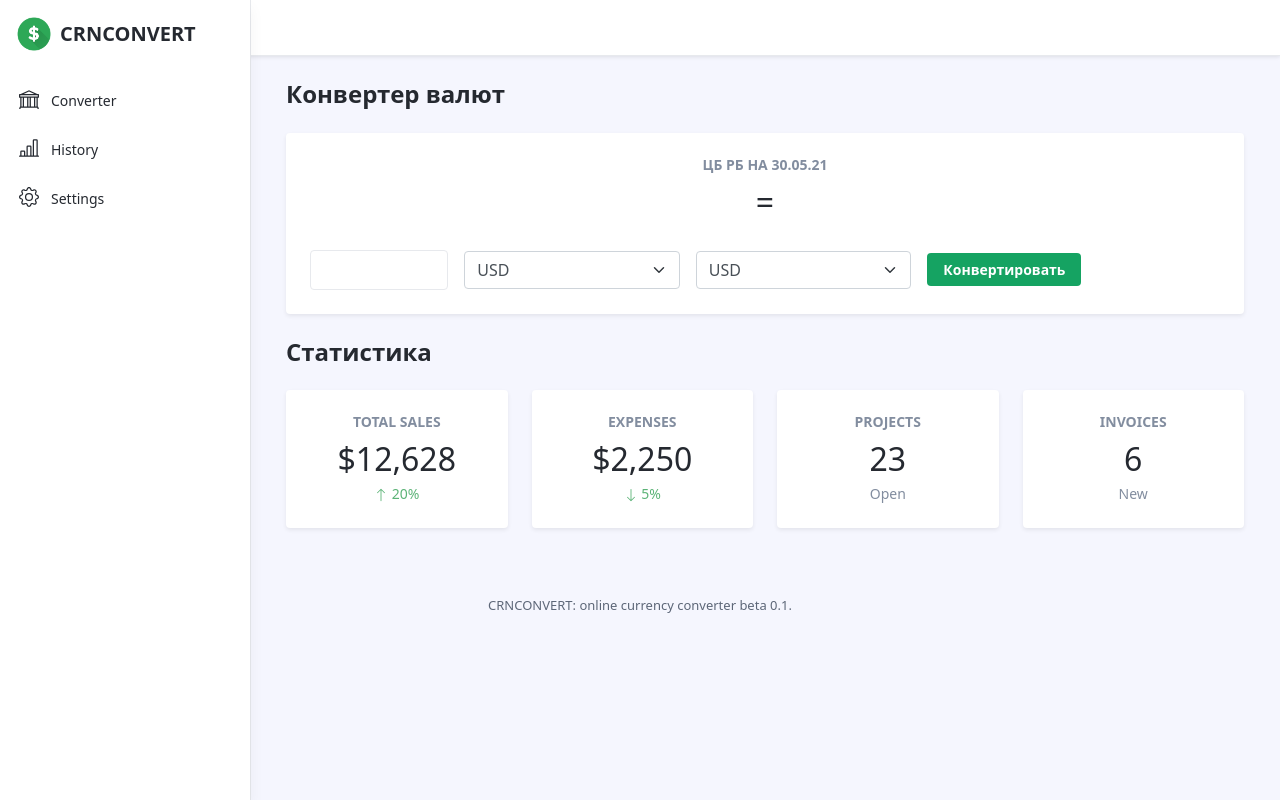
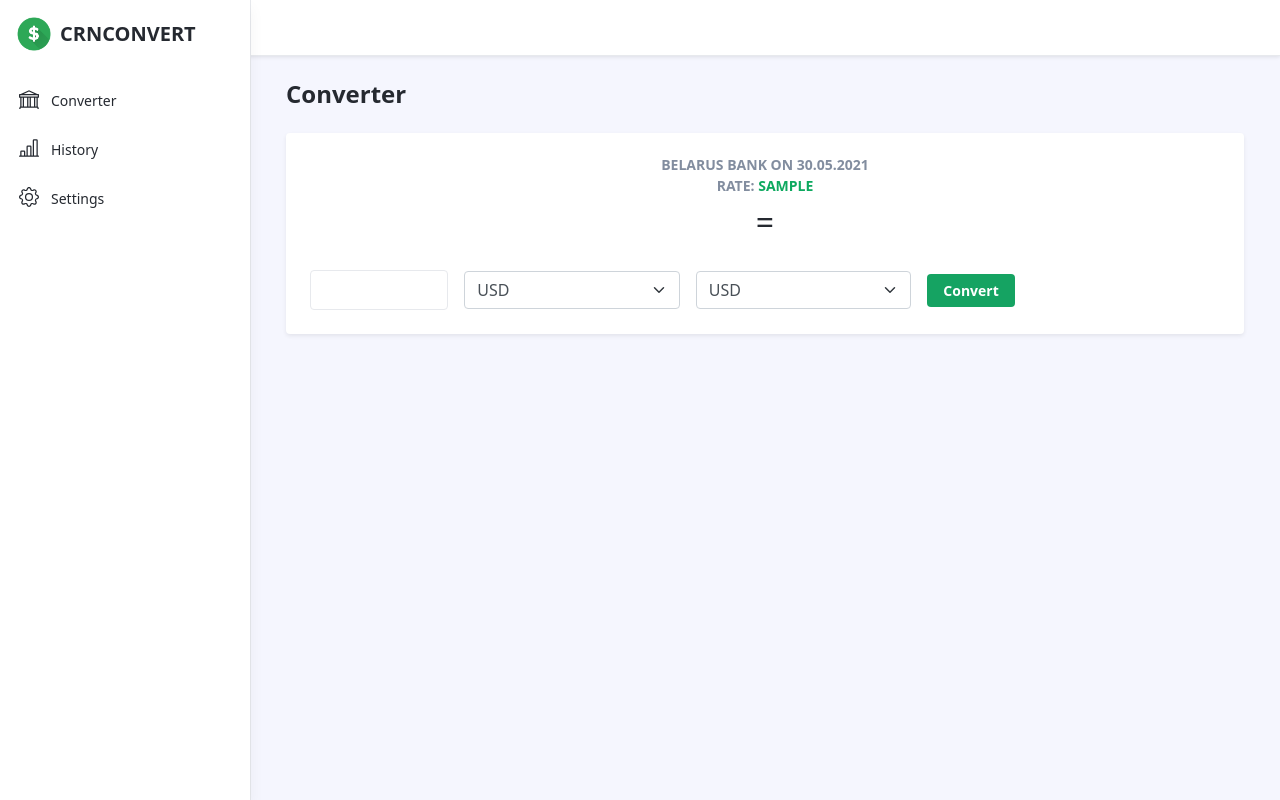
Before and after one commit to mxmilyasov/currency-converter, a PHP site: template template/include/converter.html.twig in a window 1280 px wide. Run offline with PHP 8.4, Linux system fonts and the light colour scheme; the template is opened without the code that fills it: most values are stand-ins (such as "Sample title", 1, 10 or a date in 2020); some libraries are stand-ins or nearby versions.

Commit message:
Some fix templates.

```diff
--- a/src/Controller/ConvertController.php
+++ b/src/Controller/ConvertController.php
@@ -22,7 +22,7 @@ class ConvertController extends BaseController
         $currencies = $currencyRepo->getCurrencies();
         $lastConvertResult = $converterResultRepo->getLastConvertResult();
 
-        ['fromCurrency' => $fromCurrencyCode, 'toCurrency' => $toCurrencyCode] = $lastConvertResult;
+        ['fromCurrency' => $fromCurrencyCode, 'toCurrency' => $toCurrencyCode, 'rate' => $rate] = $lastConvertResult;
 
         return $this->view->render(
             'include/converter.html.twig',
@@ -30,7 +30,8 @@ class ConvertController extends BaseController
                 'currencies' => $currencies,
                 'fromCurrencySymbol' => $fromCurrencyCode,
                 'toCurrencySymbol' => $toCurrencyCode,
-                'lastConvertResult' => $lastConvertResult
+                'lastConvertResult' => $lastConvertResult,
+                'lastConvertRate' => $rate
             ]
         );
     }
--- a/src/Repository/ConverterResultRepository.php
+++ b/src/Repository/ConverterResultRepository.php
@@ -30,7 +30,7 @@ class ConverterResultRepository extends EntityRepository
     public function getLastConvertResult(): array|false
     {
         $db = Database::getConnection();
-        $sql = 'SELECT fromCurrency, toCurrency, convertResult, amount, createdAt
+        $sql = 'SELECT fromCurrency, toCurrency, convertResult, rate, amount, createdAt
                 FROM converter_results ORDER BY createdAt DESC LIMIT 1';
 
         return $db->query($sql)->fetch(PDO::FETCH_ASSOC);
--- a/template/include/converter.html.twig
+++ b/template/include/converter.html.twig
@@ -9,7 +9,7 @@
     <div class="app-content pt-3 p-md-3 p-lg-4">
         <div class="container-xl">
 
-            <h1 class="app-page-title">Конвертер валют</h1>
+            <h1 class="app-page-title">Converter</h1>
 
             <div class="app-card shadow-sm mb-4">
                 <div class="inner">
@@ -18,20 +18,24 @@
                         <div id="log" class="app-card app-card-stat">
 
                             <div class="app-card-body pb-4">
-                                <h4 class="stats-type mb-1">ЦБ РБ на {{ lastConvertResult['createdAt']|date('d.m.y') }}</h4>
-                                <span class="stats-figure">{{ lastConvertResult['amount']|replace({'.': ","}) }}</span> {{ lastConvertResult['fromCurrency'] }} <span class="stats-figure"> = {{ lastConvertResult['convertResult']|replace({'.': ","}) }}</span> {{ lastConvertResult['toCurrency'] }}
+                                <h4 class="stats-type mb-1">Belarus Bank
+                                    on {{ lastConvertResult['createdAt']|date('d.m.Y') }}</h4>
+                                <h4 class="stats-type mb-1">Rate: <strong
+                                            style="color: #0da95f">{{ lastConvertRate }}</strong></h4>
+                                <span class="stats-figure">{{ lastConvertResult['amount']|replace({'.': ","}) }}</span> {{ lastConvertResult['fromCurrency'] }}
+                                <span class="stats-figure"> = {{ lastConvertResult['convertResult']|replace({'.': ","}) }}</span> {{ lastConvertResult['toCurrency'] }}
                             </div>
 
                         </div>
 
                         <form id="currencyConverterForm" class="row gy-2 gx-3 align-items-center">
                             <div class="col-md-2 col-lg-2">
-                                <label class="visually-hidden" for="autoSizingInput">Name</label>
+                                <label class="visually-hidden" for="amount">Name</label>
                                 <input type="number" step="any" class="form-control w-200" id="amount"
                                        name="amount" placeholder="" required>
                             </div>
                             <div class="col-md-3 col-lg-3">
-                                <label class="visually-hidden" for="autoSizingSelect">Preference</label>
+                                <label class="visually-hidden" for="fromCurrency">Preference</label>
                                 <select id="fromCurrency" name="fromCurrency" class="form-select">
                                     {% for currency in currencies %}
                                         <option {{ currency == lastConvertResult['fromCurrency'] ? 'selected' }}>{{ currency }}</option>
@@ -39,7 +43,7 @@
                                 </select>
                             </div>
                             <div class="col-md-3 col-lg-3">
-                                <label class="visually-hidden" for="autoSizingSelect">Preference</label>
+                                <label class="visually-hidden" for="toCurrency">Preference</label>
                                 <select id="toCurrency" name="toCurrency" class="form-select">
                                     {% for currency in currencies %}
                                         <option {{ currency == lastConvertResult['toCurrency'] ? 'selected' }}>{{ currency }}</option>
@@ -48,74 +52,12 @@
                             </div>
                             <div class="col-md-3 col-lg-3">
                                 <button id="currencyConverterBtn" type="submit"
-                                        class="btn app-btn-primary w-auto h-auto">Конвертировать
+                                        class="btn app-btn-primary w-auto h-auto">Convert
                                 </button>
                             </div>
                         </form>
                     </div>
 
-                </div>
-            </div>
-
-            <h1 class="app-page-title">Статистика</h1>
-
-            <div class="row g-4 mb-4">
-                <div class="col-6 col-lg-3">
-                    <div class="app-card app-card-stat shadow-sm h-100">
-                        <div class="app-card-body p-3 p-lg-4">
-                            <h4 class="stats-type mb-1">Total Sales</h4>
-                            <div class="stats-figure">$12,628</div>
-                            <div class="stats-meta text-success">
-                                <svg width="1em" height="1em" viewBox="0 0 16 16" class="bi bi-arrow-up"
-                                     fill="currentColor" xmlns="http://www.w3.org/2000/svg">
-                                    <path fill-rule="evenodd"
-                                          d="M8 15a.5.5 0 0 0 .5-.5V2.707l3.146 3.147a.5.5 0 0 0 .708-.708l-4-4a.5.5 0 0 0-.708 0l-4 4a.5.5 0 1 0 .708.708L7.5 2.707V14.5a.5.5 0 0 0 .5.5z"/>
-                                </svg>
-                                20%
-                            </div>
-                        </div>
-                        <a class="app-card-link-mask" href="#"></a>
-                    </div>
-                </div>
-
-                <div class="col-6 col-lg-3">
-                    <div class="app-card app-card-stat shadow-sm h-100">
-                        <div class="app-card-body p-3 p-lg-4">
-                            <h4 class="stats-type mb-1">Expenses</h4>
-                            <div class="stats-figure">$2,250</div>
-                            <div class="stats-meta text-success">
-                                <svg width="1em" height="1em" viewBox="0 0 16 16" class="bi bi-arrow-down"
-                                     fill="currentColor" xmlns="http://www.w3.org/2000/svg">
-                                    <path fill-rule="evenodd"
-                                          d="M8 1a.5.5 0 0 1 .5.5v11.793l3.146-3.147a.5.5 0 0 1 .708.708l-4 4a.5.5 0 0 1-.708 0l-4-4a.5.5 0 0 1 .708-.708L7.5 13.293V1.5A.5.5 0 0 1 8 1z"/>
-                                </svg>
-                                5%
-                            </div>
-                        </div>
-                        <a class="app-card-link-mask" href="#"></a>
-                    </div>
-                </div>
-                <div class="col-6 col-lg-3">
-                    <div class="app-card app-card-stat shadow-sm h-100">
-                        <div class="app-card-body p-3 p-lg-4">
-                            <h4 class="stats-type mb-1">Projects</h4>
-                            <div class="stats-figure">23</div>
-                            <div class="stats-meta">
-                                Open
-                            </div>
-                        </div>
-                        <a class="app-card-link-mask" href="#"></a>
-                    </div>
-                </div>
-                <div class="col-6 col-lg-3">
-                    <div class="app-card app-card-stat shadow-sm h-100">
-                        <div class="app-card-body p-3 p-lg-4">
-                            <h4 class="stats-type mb-1">Invoices</h4>
-                            <div class="stats-figure">6</div>
-                            <div class="stats-meta">New</div>
-                        </div>
-                        <a class="app-card-link-mask" href="#"></a>
-                    </div>
                 </div>
             </div>
 
@@ -125,21 +67,6 @@
 
 {% block customJavascripts %}
     <script>
-
-        function logSubmit(event) {
-
-            // const form = document.getElementById('currencyConverterForm');
-            // let formData = new FormData(form);
-            //
-            // log.textContent = `Form Submitted! Time stamp: ${event.timeStamp}`;
-            // event.preventDefault();
-
-        }
-
-        const form = document.getElementById('currencyConverterForm');
-        const log = document.getElementById('log');
-        form.addEventListener('submit', logSubmit);
-
 
         $(document).ready(function () {
             $('#currencyConverterForm').on("submit", function (event) {
@@ -168,14 +95,13 @@
 
                         const localDate = new Date().toLocaleDateString();
 
-                        let inner = `
+                        log.innerHTML = `
                             <div class="app-card-body pb-4">
-                                    <h4 class="stats-type mb-1">ЦБ РБ на ${localDate}</h4>
+                                    <h4 class="stats-type mb-1">Belarus Bank on ${localDate}</h4>
+                                    <h4 class="stats-type mb-1">Rate: <strong style="color: #0da95f">{{ lastConvertRate }}</strong></h4>
                                     <span class="stats-figure">${resultWrapper.amount}</span> ${resultWrapper.fromCurrency} <span class="stats-figure"> = ${response}</span> ${resultWrapper.toCurrency}
                             </div>
                         `;
-
-                        log.innerHTML = inner;
                     }
                 });
 
--- a/template/index.html.twig
+++ b/template/index.html.twig
@@ -59,7 +59,8 @@
                         <!--//Bootstrap Icons: https://icons.getbootstrap.com/ -->
                         <a class="nav-link {{ requestUri == '/' ? 'active' }}" href="/">
                             <span class="nav-icon">
-                                <svg xmlns="http://www.w3.org/2000/svg" width="16" height="16" fill="currentColor" class="bi bi-bank" viewBox="0 0 16 16">
+                                <svg xmlns="http://www.w3.org/2000/svg" width="16" height="16" fill="currentColor"
+                                     class="bi bi-bank" viewBox="0 0 16 16">
                                   <path d="M8 .95 14.61 4h.89a.5.5 0 0 1 .5.5v2a.5.5 0 0 1-.5.5H15v7a.5.5 0 0 1 .485.379l.5 2A.5.5 0 0 1 15.5 17H.5a.5.5 0 0 1-.485-.621l.5-2A.5.5 0 0 1 1 14V7H.5a.5.5 0 0 1-.5-.5v-2A.5.5 0 0 1 .5 4h.89L8 .95zM3.776 4h8.447L8 2.05 3.776 4zM2 7v7h1V7H2zm2 0v7h2.5V7H4zm3.5 0v7h1V7h-1zm2 0v7H12V7H9.5zM13 7v7h1V7h-1zm2-1V5H1v1h14zm-.39 9H1.39l-.25 1h13.72l-.25-1z"/>
                                 </svg>
                             </span>
@@ -107,12 +108,6 @@
     {% block body %}{% endblock %}
 </div>
 
-<footer class="app-footer">
-    <div class="container text-center py-3">
-        <small class="copyright">CRNCONVERT: online currency converter beta 0.1.</small>
-    </div>
-</footer>
-
 <!-- Javascript -->
 
 <script src="https://code.jquery.com/jquery-3.6.0.min.js"
```
Also changed, not shown: template/include/history.html.twig (+29 -19 lines), template/include/settings.html.twig (+32 -22 lines).
